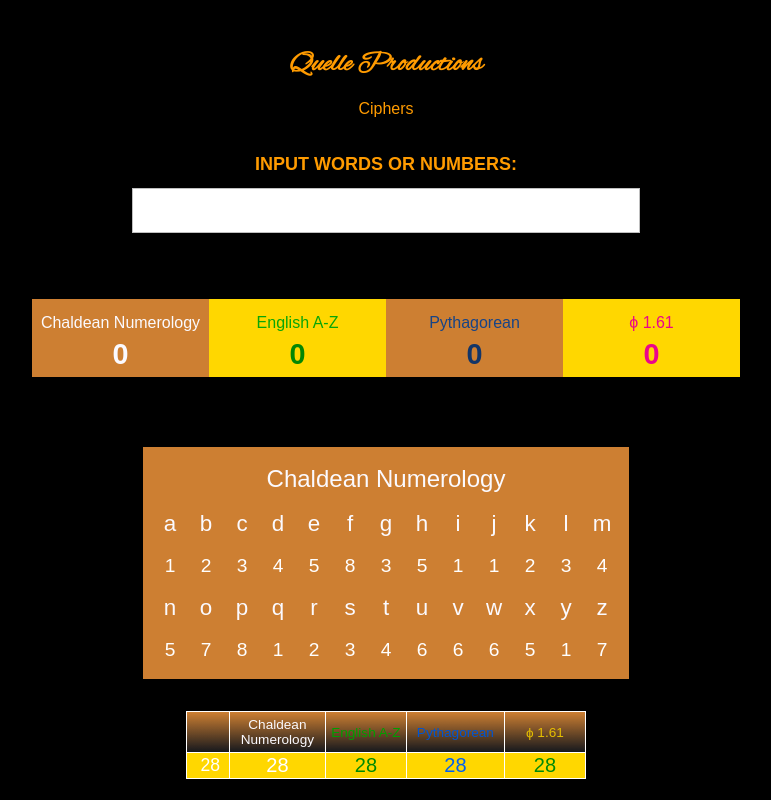
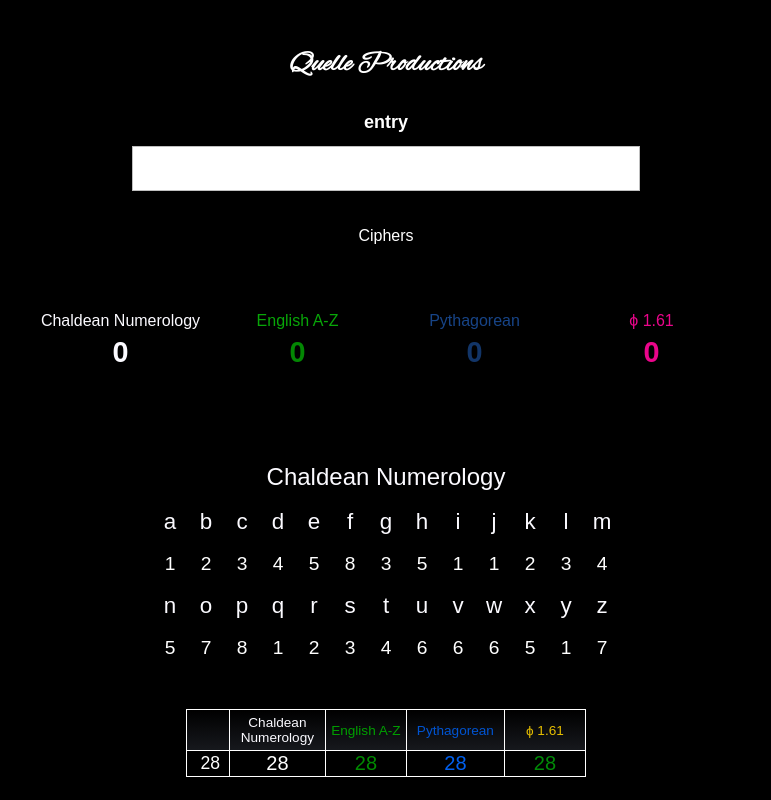
Before and after one commit to akashurrehman/decoding, a plain HTML site: page index.html in a window 1280 px wide. Shown: the whole page, without its empty margins (254-1025 px from the left). Drawn offline with Linux system fonts and the light colour scheme.

Commit message:
fix minor styling

```diff
--- a/css/styles.css
+++ b/css/styles.css
@@ -15,62 +15,32 @@
 	--font-hue: 0;
 	--font-sat: 0;
 	--font-lit: 1.0;
-
-	/* New color scheme */
-	--green: #18751b; /* Green */
-	--bronze: #CD7F32; /* Bronze */
-	--gold: #FFD700; /* Gold */
-	--white: #FFFFFF; /* White */
-	--blue: #2196F3; /* Blue */
-	--orange: #FF9800; /* Orange */
-	--purple: #9C27B0; /* Purple */
-
-	/* Background and accent colors */
-	--menu-bg-accent: var(--green);
-	--menu-bg-accent2: var(--green);
-	--breakdown-bg-accent: var(--green);
+	--menu-bg-accent: #000;
+	--menu-bg-accent2: #000;
+	--breakdown-bg-accent: #000;
 	--btn-bg-accent: #000;
 	--btn-hover-accent: #fff;
 	--btn-active-accent: #fff;
-	--body-bg-accent: var(--white);
-
-	/* Query colors */
+	--body-bg-accent: #000;
 	--query-bg-accent: hsl(var(--global-hue) calc(20% * var(--global-sat)) calc(19% * var(--global-lit)));
 	--hist-header-gradient: hsl(var(--global-hue) calc(13% * var(--global-sat)) calc(10% * var(--global-lit)));
-
-	/* Table row colors */
-	--table-row-odd: var(--bronze);
-	--table-row-even: var(--gold);
-
-	/* Input background accent */
+	--table-row-odd: #000;
+	--table-row-even: #000;
 	--input-bg-accent: hsl(var(--global-hue) calc(13% * var(--global-sat)) calc(13% * var(--global-lit)));
-
-	/* Highlight date */
 	--highlight-date: hsla(var(--global-hue) calc(30% * var(--global-sat)) calc(85% * var(--global-lit)) / 0.15);
-
-	/* Drag highlight */
 	--drag-highlight: hsla(var(--global-hue) calc(80% * var(--global-sat)) calc(70% * var(--font-lit)) / 0.2);
 	--drag-highlight-border: hsl(var(--global-hue) calc(80% * var(--global-sat)) calc(70% * var(--font-lit)));
-
-	/* Placeholder color */
 	--placeholder-color: hsl(var(--global-hue) calc(20% * var(--global-sat)) calc(45% * var(--font-lit)));
-
-	/* Checkmark accent */
 	--checkmark-accent: #fff;
-	--border-accent: #fff;
-
-	/* Font colors */
 	--font-white-1: hsl(var(--font-hue) calc(100% * var(--font-sat)) calc(92% * var(--font-lit)));
-	--font-white-2: var(--white);
+	--font-white-2: #fff;
 	--font-white-3: hsl(var(--font-hue) calc(100% * var(--font-sat)) calc(63% * var(--font-lit)));
 	--font-white-4: hsl(var(--font-hue) calc(100% * var(--font-sat)) calc(30% * var(--font-lit)));
-
+	--border-accent: #fff;
 	--separator-accent: hsl(var(--font-hue) calc(100% * var(--font-sat)) calc(50% * var(--font-lit)));
 	--separator-accent2: hsl(var(--font-hue) calc(100% * var(--font-sat)) calc(30% * var(--font-lit)));
+	--border-dark-accent: #fff;
 	--focus-outline: hsl(var(--font-hue) calc(100% * var(--font-sat)) calc(75% * var(--font-lit)));
-	--border-dark-accent: #fff;
-
-	/* Accent for break value */
 	--break-val-accent: hsl(var(--font-hue) calc(100% * var(--font-sat)) calc(41% * var(--font-lit)));
 }
 
@@ -1930,8 +1900,8 @@ body,
 
 #ChartSpotScroll *,
 #ChartSpot * {
-	background: #CD7F32 !important;
-	border-color: #CD7F32 !important;
+	background: #000 !important;
+	border-color: #000 !important;
 }
 
 table.phraseGemContainer {
--- a/index.html
+++ b/index.html
@@ -34,10 +34,39 @@
 
     <div id="calcMain">
       <center>
-        <h5 class="mainheading" style="color: #ff9b00">Quelle Productions</h5>
+        <h5 class="mainheading">Quelle Productions</h5>
+
+        <div id="colorControlsMenuArea"></div>
+        <div id="editCiphersMenuArea"></div>
+        <div id="dateCalcMenuArea"></div>
+
+        <h5 class="inputheading">entry</h5>
+        <div id="inputArea">
+          <input
+            id="queryDBbtn"
+            class="hideValue"
+            type="button"
+            value="Query"
+          />
+          <input
+            id="phraseBox"
+            autofocus=""
+            type="text"
+            spellcheck="false"
+            autocomplete="off"
+          />
+          <input id="enterPhraseBtn" type="button" value="▼" />
+          <input
+            id="highlightBox"
+            type="text"
+            spellcheck="false"
+            autocomplete="off"
+          /><span id="clearFilterButton"></span>
+        </div>
+
         <div id="calcOptionsPanel">
           <div class="dropdown">
-            <button class="dropbtn" style="color: #ff9b00">Ciphers</button>
+            <button class="dropbtn">Ciphers</button>
             <div class="dropdown-content" style="width: 380px">
               <div>
                 <center>
@@ -181,35 +210,6 @@
             </div>
           </div>
         </div>
-
-        <div id="colorControlsMenuArea"></div>
-        <div id="editCiphersMenuArea"></div>
-        <div id="dateCalcMenuArea"></div>
-
-        <h5 class="inputheading" style="color: #ff9b00">INPUT WORDS OR NUMBERS:</h5>
-        <div id="inputArea">
-          <input
-            id="queryDBbtn"
-            class="hideValue"
-            type="button"
-            value="Query"
-          />
-          <input
-            id="phraseBox"
-            autofocus=""
-            type="text"
-            spellcheck="false"
-            autocomplete="off"
-          />
-          <input id="enterPhraseBtn" type="button" value="▼" />
-          <input
-            id="highlightBox"
-            type="text"
-            spellcheck="false"
-            autocomplete="off"
-          /><span id="clearFilterButton"></span>
-        </div>
-
         <div id="enabledCiphTable">
           <table class="phraseGemContainer">
             <tbody>
```
